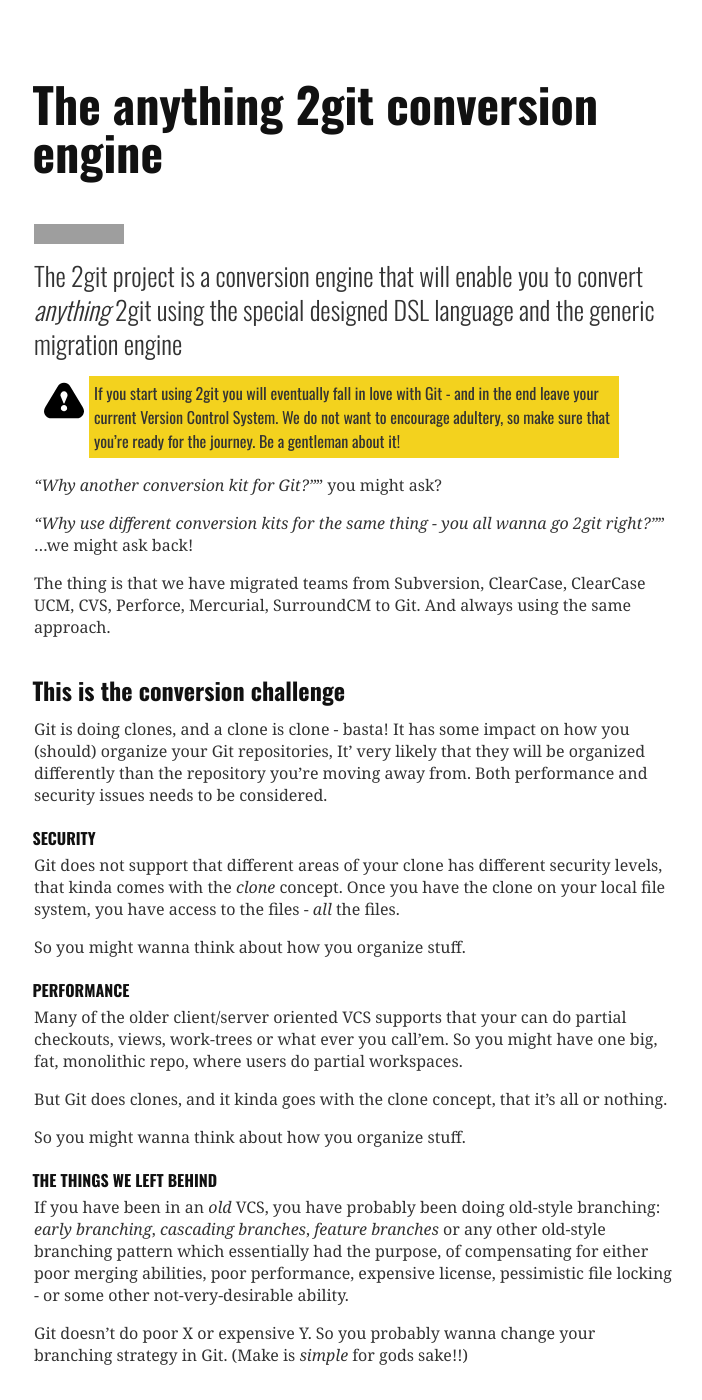
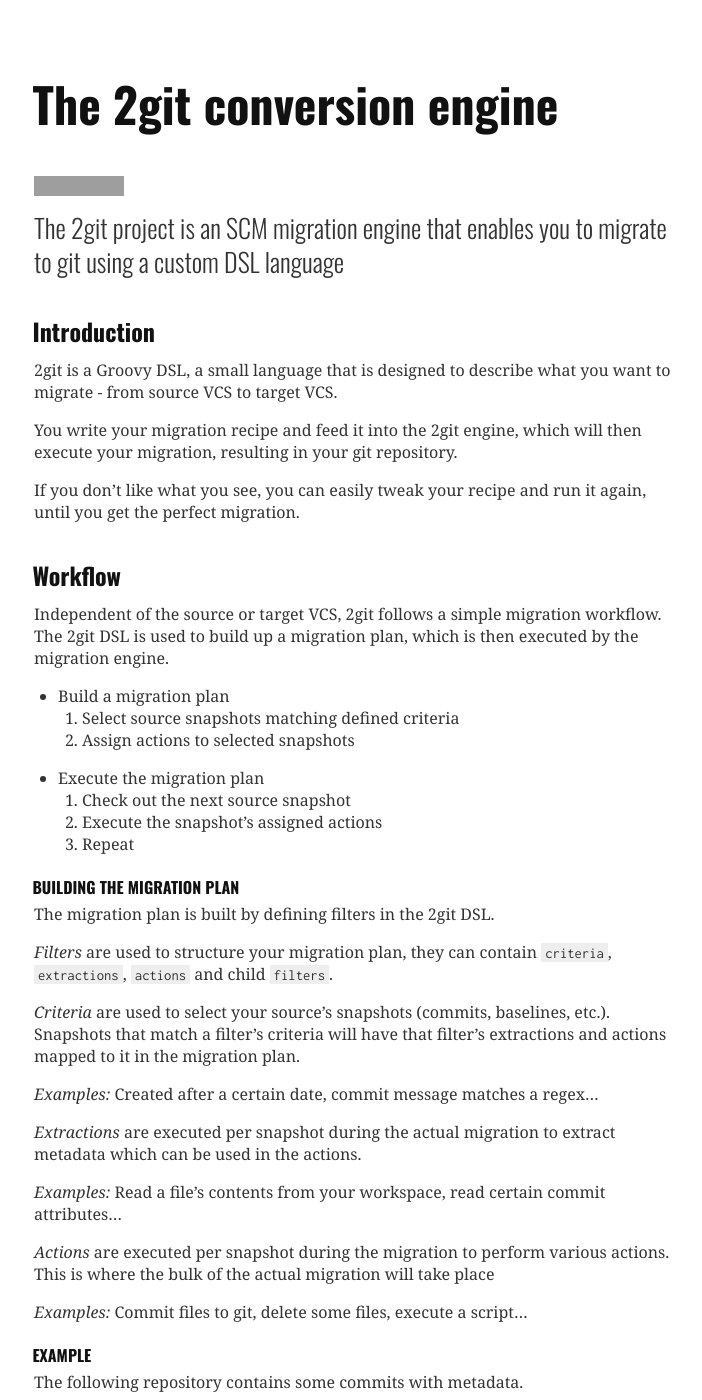
Before and after one commit to Praqma/2git, a Jekyll site: the page built from docs/index.md, in a window 1280 px wide and 1400 px high. Shown: the whole window, without its empty margins (286-988 px from the left). Built offline with Jekyll 4.4.1, drawn with Linux system fonts in a browser that asks for light colours; some of the changed text lies outside the part shown; grey boxes are pictures that could not be loaded.

Commit message:
Updated documentation. Fixes #59.

````diff
--- a/docs/_config.yml
+++ b/docs/_config.yml
@@ -1,7 +1,7 @@
 # Site settings
 title: 2git
-tag_text: The anything 2git conversion engine
-description: Migrate to Git like a Pro! 2Git allows you to script your tranformation from anything to Git using a specially develop DSL language and a genreic transformation engine.
+tag_text: The 2git conversion engine
+description: Migrate to Git like a pro! 2git allows you to script your tranformation from anything to Git using a custom DSL language and a generic transformation engine.
 css-path: /css/praqmacode.css
 
 # Build settings
--- /dev/null
+++ b/docs/_layouts/2git.html
@@ -0,0 +1,16 @@
+<!DOCTYPE html>
+<html>
+<head>
+  <meta name="description" content="{{ site.description }}">
+  <title>{{ site.title }}</title>
+  {% include head.html %}
+</head>
+<body>
+  <div class="container">
+    <h1><a href="./">{{ site.tag_text }}</a></h1>
+    {% include github-watch.html %}
+    {{ content }}
+    {% include github-link-issues.html %}
+  </div>
+</body>
+</html>
--- a/docs/index.md
+++ b/docs/index.md
@@ -1,49 +1,144 @@
 ---
-layout:            default
+layout:            2git
 organization:      Praqma
 repo:              cc2git
 github-issues:     true
 javadoc:           false
 ---
 
-The 2git project is a conversion engine that will enable you to convert _anything_ 2git using the special designed DSL language and the generic migration engine
+The 2git project is an SCM migration engine that enables you to migrate to git using a custom DSL language
 {: .cuff}
 
-If you start using 2git you will eventually fall in love with Git - and in the end leave your current Version Control System. We do not want to encourage adultery, so make sure that you're ready for the journey. Be a gentleman about it!
-{: .warning }
+## Introduction
 
-_"Why another conversion kit for Git?"_" you might ask?
+2git is a Groovy DSL, a small language that is designed to describe what you want to migrate - from source VCS to target VCS.
 
-_"Why use different conversion kits for the same thing - you all wanna go 2git right?"_" ...we might ask back!
+You write your migration recipe and feed it into the 2git engine, which will then execute your migration, resulting in your git repository.
 
-The thing is that we have migrated teams from Subversion, ClearCase, ClearCase UCM, CVS, Perforce, Mercurial, SurroundCM to Git. And always using the same approach.
+If you don't like what you see, you can easily tweak your recipe and run it again, until you get the perfect migration.
 
-## This is the conversion challenge
-Git is doing clones, and a clone is clone - basta! It has some impact on how you (should) organize your Git repositories, It' very likely that they will be organized differently than the repository you're moving away from. Both performance and security issues needs to be considered.
+## Workflow
 
-### Security
-Git does not support that different areas of your clone has different security levels, that kinda comes with the _clone_ concept. Once you have the clone on your local file system, you have access to the files - _all_ the files.
+Independent of the source or target VCS, 2git follows a simple migration workflow.
+The 2git DSL is used to build up a migration plan, which is then executed by the migration engine.
 
-So you might wanna think about how you organize stuff.
+ * Build a migration plan
+   1. Select source snapshots matching defined criteria
+   2. Assign actions to selected snapshots
+ * Execute the migration plan
+   1. Check out the next source snapshot
+   2. Execute the snapshot's assigned actions
+   3. Repeat
 
-### Performance
-Many of the older client/server oriented VCS supports that your can do partial checkouts, views, work-trees or what ever you call'em. So you might have one big, fat, monolithic repo, where users do partial workspaces.
+### Building the migration plan
 
-But Git does clones, and it kinda goes with the clone concept, that it's all or nothing.
+The migration plan is built by defining filters in the 2git DSL.
 
-So you might wanna think about how you organize stuff.
 
-### The things we left behind
-If you have been in an _old_ VCS, you have probably been doing old-style branching: _early branching_, _cascading branches_, _feature branches_ or any other old-style branching pattern which essentially had the purpose, of compensating for either poor merging abilities, poor performance, expensive license, pessimistic file locking - or some other not-very-desirable ability.
+*Filters* are used to structure your migration plan, they can contain `criteria`, `extractions`, `actions` and child `filters`.
 
-Git doesn't do poor X or expensive Y. So you probably wanna change your branching strategy in Git. (Make is _simple_ for gods sake!!)
 
-## What it is
+*Criteria* are used to select your source's snapshots (commits, baselines, etc.).
+Snapshots that match a filter's criteria will have that filter's extractions and actions mapped to it in the migration plan.
 
-2git is a DSL extension to groovy, so you can say that it's a small language that is designed to describe what you want to migrate - from source to target.
+_Examples:_ Created after a certain date, commit message matches a regex...
 
-You feed the recipe to a engine that knows how to deal with all kinds of version control systems and it will then take what you've filtered out and commit it into Git.
 
-Then you get a new repository containing what you specified, and you can try to use your new repo in the context your normally use your VCS, for instance try feed it to your continuous delivery pipeline and see what happens.
+*Extractions* are executed per snapshot during the actual migration to extract metadata which can be used in the actions.
 
-If you don't like it, go back, change the recipe and run it again. Keep doing it till you get it right!
+_Examples:_ Read a file's contents from your workspace, read certain commit attributes...
+
+
+*Actions* are executed per snapshot during the migration to perform various actions. This is where the bulk of the actual migration will take place
+
+_Examples:_ Commit files to git, delete some files, execute a script...
+
+#### Example
+
+The following repository contains some commits with metadata.
+
+![commits](images/workflow_1.png){: .pic .center .large }
+
+We'll define an example filter structure to build up our migration plan:
+
+```
+filter {
+    criteria {
+        afterDate('15-05-2015')
+    }
+    actions {
+        commit()
+    }
+    filter {
+        criteria {
+            minX(5)
+        }
+        extractions {
+            custom {
+                return  [myVersion: readFile('version.txt')]
+            }
+        }
+        actions {
+            tag("qualified-$myVersion")
+        }
+    }
+}
+```
+
+The first filter selects all snapshots created past the defined date and assigns the 'commit' action to them.
+The second filter, being a child of the first, _further_ filters on the selected snapshots.
+It selects those with 'x' at 5 or above and assigns the custom extraction and 'tag' action to them.
+
+The resulting migration plan that will be executed is the following:
+
+| Snapshot | Extractions | Actions     |
+|----------|-------------|-------------|
+| A        | N/A         | N/A         |
+| B        | N/A         | N/A         |
+| C        | readFile    | commit, tag |
+| D        | N/A         | commit      |
+| E        | readFile    | commit, tag |
+
+
+## Hello, 2git!
+
+```
+def migrationDir = 'C:/temp/migration'
+
+source('ccucm') {
+    component 'component:RedBlox@\\bloxVob'
+    stream 'stream:RedBlox_Int@\\bloxVob'
+    workspace "$migrationDir/ccucm"
+}
+
+target('git') {
+    workspace "$migrationDir/git"
+}
+
+migrate {
+    filters {
+        filter {
+            criteria {
+                afterDate 'dd-MM-yyy', '01-05-2016'
+            }
+            extractions {
+                baselineProperty([myBaselineName: 'shortname'])
+            }
+            actions {
+                copy()
+                cmd 'git add .', target.workspace
+                cmd 'git commit -m "$myBaselineName"', target.workspace
+            }
+        }
+    }
+}
+
+```
+
+## Documentation
+
+Look forward to our updated wiki, soon coming to a GitHub near you!
+
+## Requests and contributions
+
+If you're missing a feature or feel like contributing to the 2git project, drop us a line or open an issue on GitHub and we'll get back to you ASAP.
````
Also changed, not shown: docs/images/configure2.png (deleted), docs/images/disk.png (deleted), docs/images/jenkins.png (deleted), docs/images/memory.png (deleted), docs/images/workflow_1.png (added), 10 other files.
